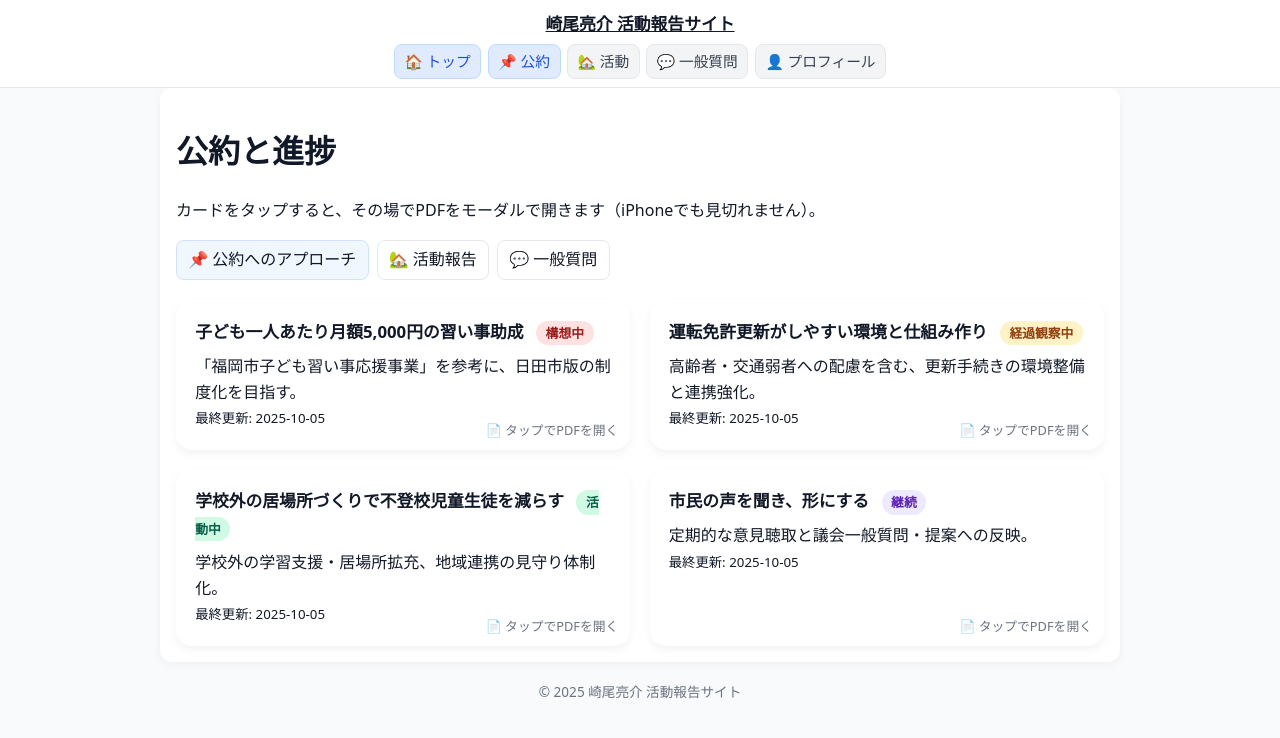
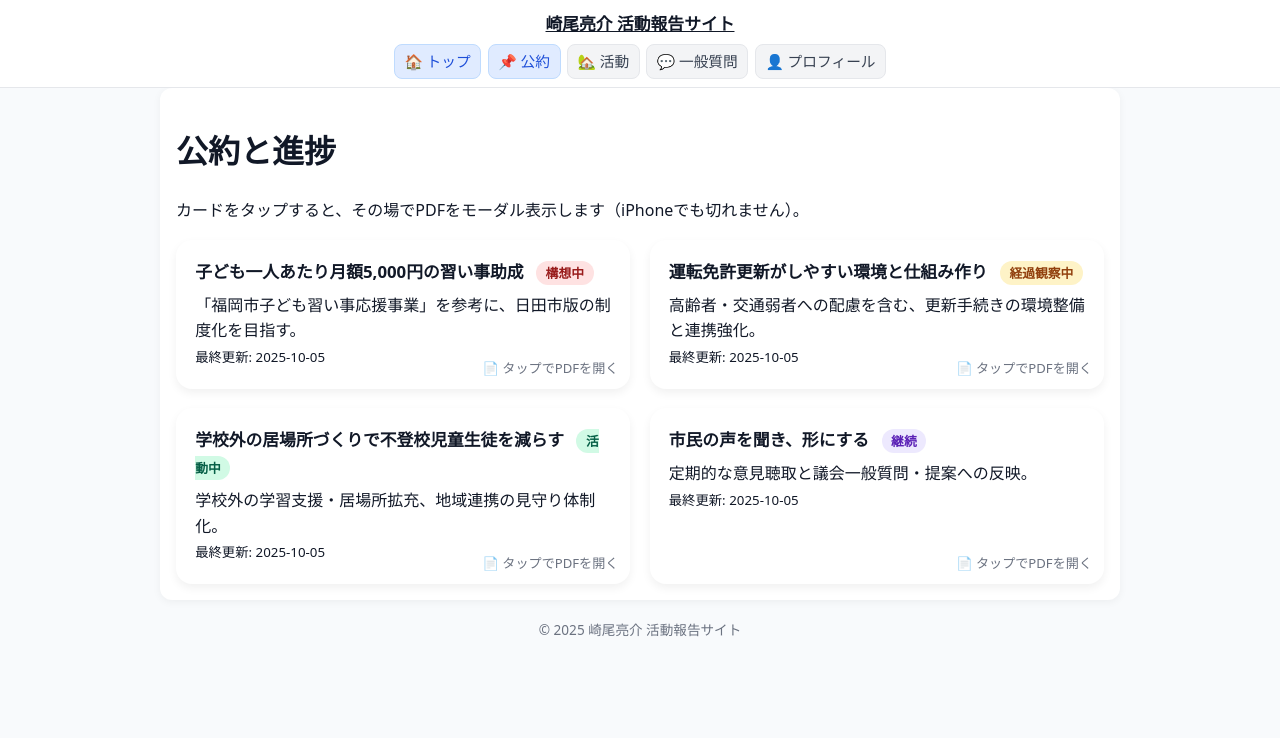
Before and after one commit to sakioryousuke-eng/activity-site, a Jekyll site: the page built from index.md, in a window 1280 px wide. Shown: the top 738 px of the page. Built offline with Jekyll 4.4.1, drawn with Linux system fonts in a browser that asks for light colours; part of the change alters nothing that is shown.

Commit message:
Update index.md

```diff
--- a/index.md
+++ b/index.md
@@ -4,122 +4,36 @@ title: 公約と進捗
 ---
 
 # 公約と進捗
-<p>カードをタップすると、その場でPDFをモーダルで開きます（iPhoneでも見切れません）。</p>
-
-<nav class="tabs">
-  <a href="{{ site.baseurl }}/" class="active">📌 公約へのアプローチ</a>
-  <a href="{{ site.baseurl }}/pages/activity.html">🏡 活動報告</a>
-  <a href="{{ site.baseurl }}/pages/matrix.html">💬 一般質問</a>
-</nav>
+<p>カードをタップすると、その場でPDFをモーダル表示します（iPhoneでも切れません）。</p>
 
 <div class="grid">
 {% for p in site.data.promises.promises %}
-  <div
-    class="card {% if p.pdf %}is-clickable{% endif %}"
-    {% if p.pdf %}data-pdf="{{ site.baseurl }}/{{ p.pdf }}"{% endif %}
-    data-title="{{ p.title | escape }}"
-  >
+  <div class="card {% if p.pdf %}is-clickable{% endif %}"
+       {% if p.pdf %}data-pdf="{{ p.pdf }}"{% endif %}
+       data-title="{{ p.title | escape }}">
     <div class="title">
       {{ p.title }}
       <span class="chip s-{{ p.status }}">{{ p.status }}</span>
     </div>
     <div>{{ p.detail }}</div>
     <small>最終更新: {{ p.last_update }}</small>
-    {% if p.pdf %}
-      <div class="hint">📄 タップでPDFを開く</div>
-    {% endif %}
+    {% if p.pdf %}<div class="hint">📄 タップでPDFを開く</div>{% endif %}
   </div>
 {% endfor %}
 </div>
 
-<!-- PDF モーダル -->
-<dialog id="pdfModal" aria-label="PDF表示モーダル">
-  <div class="modal-head">
-    <strong id="pdfTitle">資料</strong>
-    <button id="closeModal" aria-label="閉じる">×</button>
-  </div>
-  <div class="modal-body">
-    <iframe id="pdfFrame" src="about:blank" title="PDFビューア" frameborder="0"></iframe>
-  </div>
-</dialog>
-
 <style>
-  .tabs { display:flex; gap:.5rem; margin:1rem 0 1.25rem; flex-wrap:wrap; }
-  .tabs a { padding:.4rem .7rem; border:1px solid #e5e7eb; border-radius:8px; text-decoration:none; }
-  .tabs a.active { background:#f0f7ff; border-color:#cfe2ff; }
-
-  .grid { display:grid; gap:1.2rem; grid-template-columns:1fr; }
-  @media (min-width:720px){ .grid{ grid-template-columns:1fr 1fr; } }
-
-  .card {
-    border-radius:16px; padding:1.2rem; background:#fff;
-    box-shadow:0 4px 10px rgba(0,0,0,.05);
-    transition:transform .2s ease, box-shadow .2s ease;
-    position:relative;
-  }
-  .card:hover { transform:translateY(-3px); box-shadow:0 6px 14px rgba(0,0,0,.1); }
-  .is-clickable { cursor:pointer; }
-  .title { font-weight:700; font-size:1.05rem; margin-bottom:.5rem; }
-  .chip { font-size:.8rem; padding:.2rem .6rem; border-radius:999px; margin-left:.5rem; }
-  .s-構想中 { background:#fee2e2; color:#991b1b; }
-  .s-経過観察中 { background:#fef3c7; color:#92400e; }
-  .s-活動中 { background:#d1fae5; color:#065f46; }
-  .s-完了 { background:#bfdbfe; color:#1e40af; }
-  .s-継続 { background:#ede9fe; color:#5b21b6; }
-  .hint { position:absolute; right:12px; bottom:10px; font-size:.8rem; color:#6b7280; }
-
-  /* ===== モーダル（スマホ完全対応） ===== */
-  :root{
-    --safe-top: env(safe-area-inset-top,0px);
-    --safe-bottom: env(safe-area-inset-bottom,0px);
-  }
-  dialog#pdfModal{
-    border:none; padding:0; border-radius:12px;
-    box-shadow:0 20px 50px rgba(0,0,0,.25);
-    width:min(960px,96vw);
-    height:min(90vh,800px);
-    max-height:none;
-  }
-  @supports (height: 100dvh){
-    dialog#pdfModal{ height:calc(100dvh - 20px); }
-  }
-  dialog::backdrop{ background:rgba(0,0,0,.35); }
-  .modal-head{
-    display:flex; justify-content:space-between; align-items:center;
-    padding:calc(.6rem + var(--safe-top)) .9rem .6rem;
-    border-bottom:1px solid #e5e7eb; background:#fafafa;
-  }
-  .modal-body{ height:calc(100% - 48px - var(--safe-top) - var(--safe-bottom)); overflow:hidden; }
-  #pdfFrame{ width:100%; height:100%; display:block; }
-  body.modal-open{ overflow:hidden; }
+.grid{display:grid;gap:1.2rem;grid-template-columns:1fr}
+@media(min-width:720px){.grid{grid-template-columns:1fr 1fr}}
+.card{position:relative;border-radius:16px;padding:1.2rem;background:#fff;box-shadow:0 4px 10px rgba(0,0,0,.06);transition:transform .15s,box-shadow .15s}
+.card:hover{transform:translateY(-3px);box-shadow:0 6px 14px rgba(0,0,0,.1)}
+.is-clickable{cursor:pointer}
+.title{font-weight:700;font-size:1.05rem;margin-bottom:.45rem}
+.chip{font-size:.8rem;padding:.2rem .6rem;border-radius:999px;margin-left:.5rem}
+.s-構想中{background:#fee2e2;color:#991b1b}
+.s-経過観察中{background:#fef3c7;color:#92400e}
+.s-活動中{background:#d1fae5;color:#065f46}
+.s-完了{background:#bfdbfe;color:#1e40af}
+.s-継続{background:#ede9fe;color:#5b21b6}
+.hint{position:absolute;right:12px;bottom:10px;font-size:.82rem;color:#6b7280}
 </style>
-
-<script>
-  const dlg = document.getElementById('pdfModal');
-  const frame = document.getElementById('pdfFrame');
-  const titleEl = document.getElementById('pdfTitle');
-
-  // カードクリックでPDF表示
-  document.addEventListener('click', (e)=>{
-    const card = e.target.closest('.card.is-clickable');
-    if (!card) return;
-    const url = card.dataset.pdf;
-    if (!url) return;
-    frame.src = url + (url.includes('?') ? '&' : '?') + 't=' + Date.now(); // キャッシュ防止
-    titleEl.textContent = card.dataset.title || '資料';
-    dlg.showModal();
-    document.body.classList.add('modal-open');
-  });
-
-  // 閉じる
-  document.getElementById('closeModal').addEventListener('click', ()=>{
-    dlg.close();
-    frame.src='about:blank';
-    document.body.classList.remove('modal-open');
-  });
-
-  // ESCで閉じる
-  document.addEventListener('keydown', (e)=>{
-    if(e.key==='Escape'){ dlg.close(); frame.src='about:blank'; document.body.classList.remove('modal-open'); }
-  });
-</script>
```
